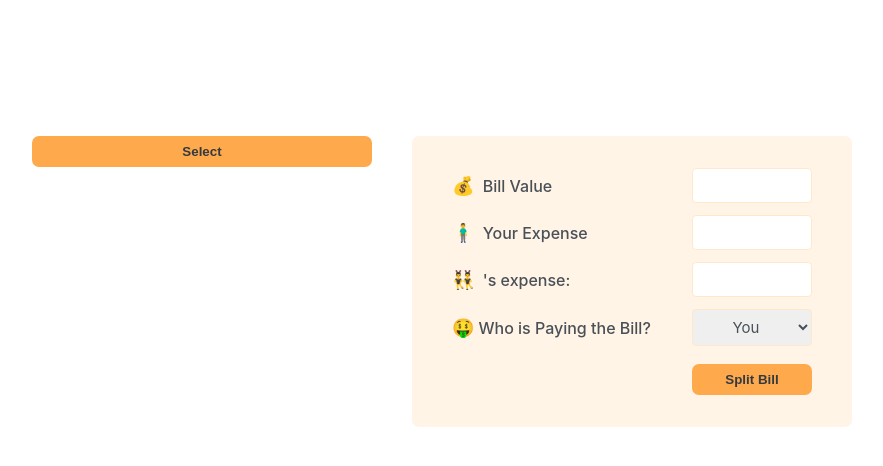
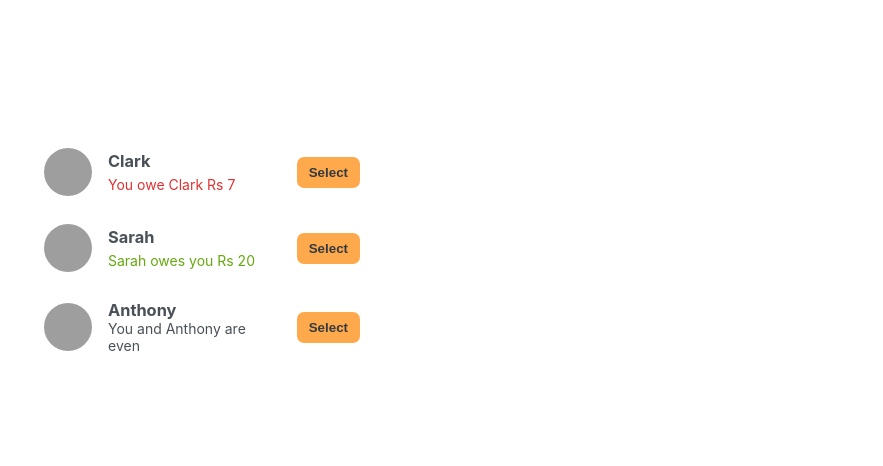
Before and after one commit to ShivamKr-Pandey/learning-react, a React (Create React App) app in the folder eat-n-split/: page / in a window 1280 px wide. Shown: the top 466 px of the page, without its empty margins (198-1081 px from the left). Built offline with nearby package versions, Linux system fonts and the light colour scheme; grey boxes are pictures that could not be loaded.

Commit message:
Created Friend Component

```diff
--- a/eat-n-split/src/App.js
+++ b/eat-n-split/src/App.js
@@ -19,13 +19,37 @@ const friends = [
 function App() {
   return (
     <div className="app">
-      <Button onClick={() => console.log("clicked")}>Select</Button>
-      <SplitBill />
+      <Friend />
     </div>
   );
 }
 
-function Friend() {}
+function Friend() {
+  return (
+    <div className="sidebar">
+      <ul>
+        {friends.map((friend) => (
+          <li>
+            <img src={friend.image} alt={friend.name} />
+            <h3>{friend.name}</h3>
+            <Button onClick={() => {}}>Select</Button>
+            {friend.balance < 0 && (
+              <p className="red">
+                You owe {friend.name} Rs {Math.abs(friend.balance)}
+              </p>
+            )}
+            {friend.balance > 0 && (
+              <p className="green">
+                {friend.name} owes you Rs {friend.balance}
+              </p>
+            )}
+            {friend.balance === 0 && <p>You and {friend.name} are even</p>}
+          </li>
+        ))}
+      </ul>
+    </div>
+  );
+}
 
 function SplitBill({ name }) {
   return (
```
